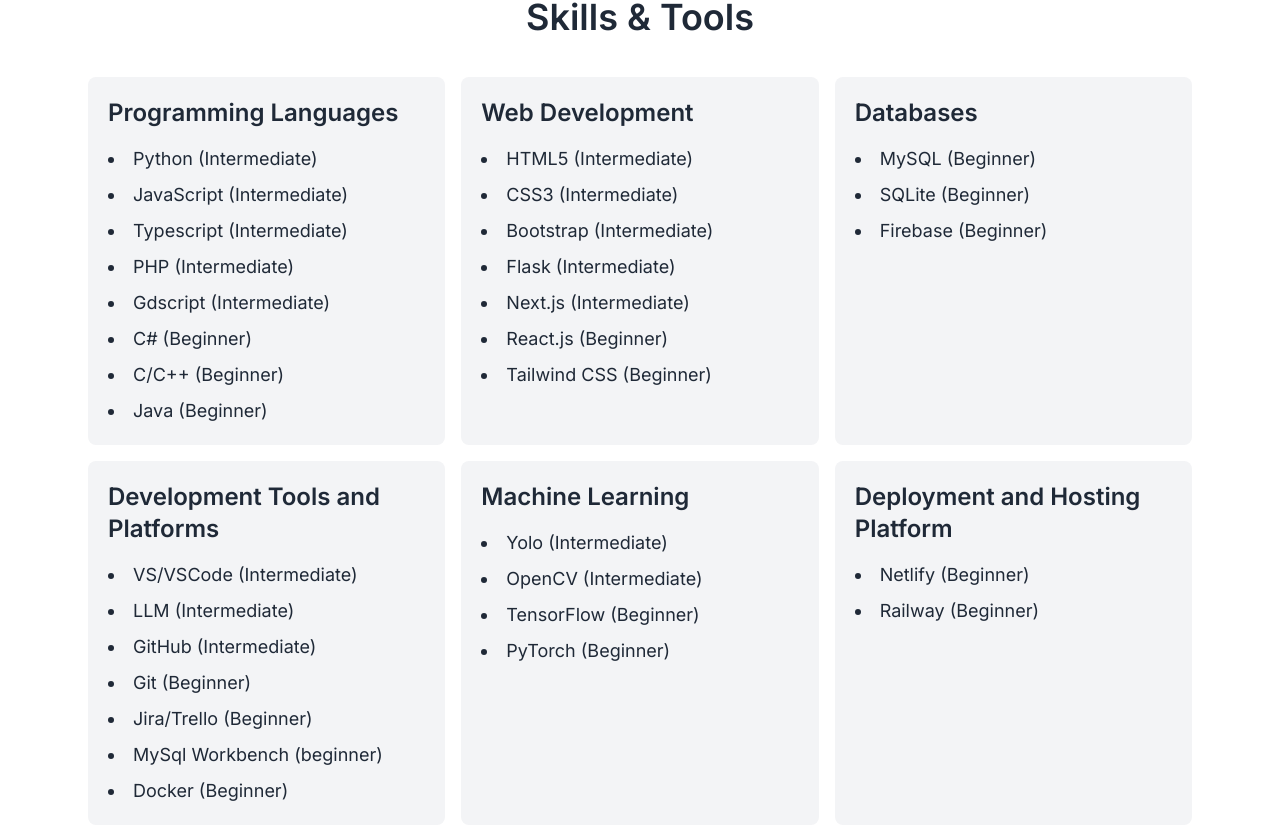
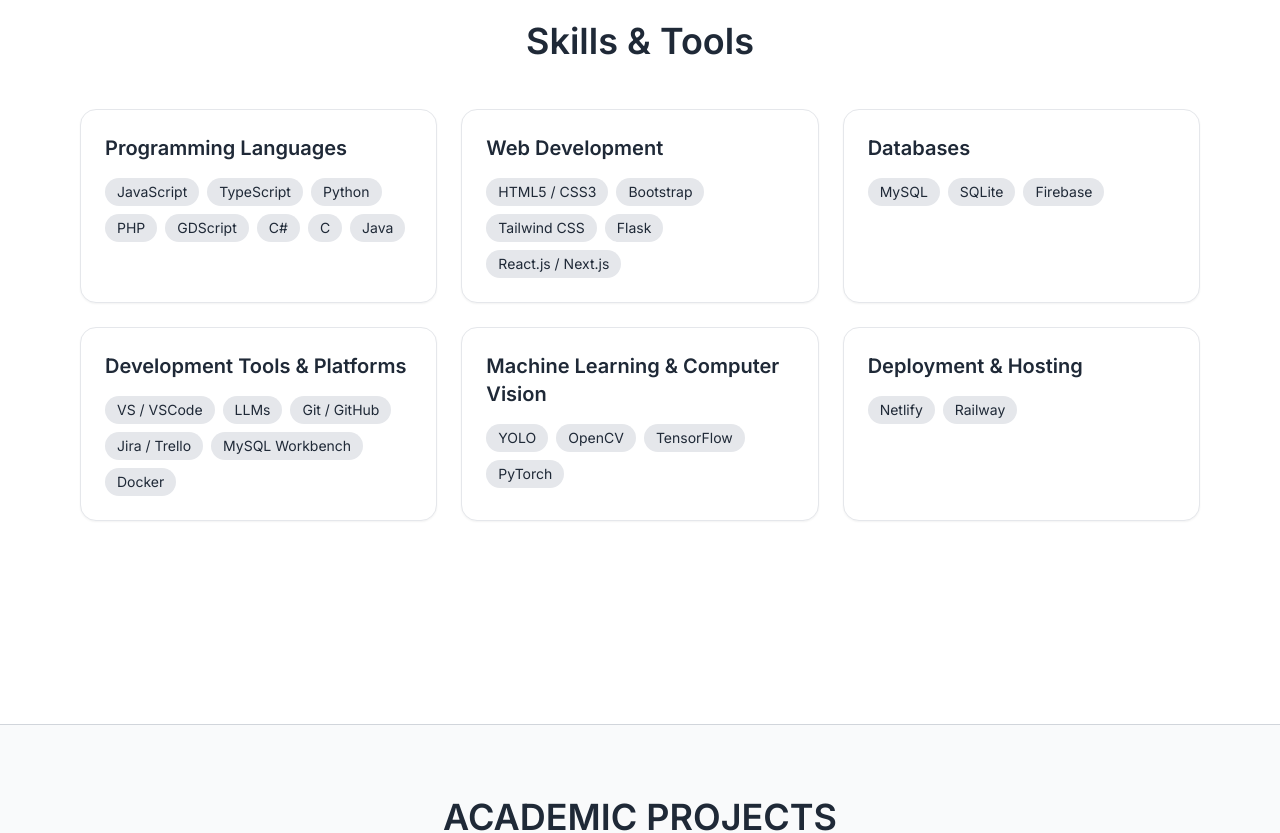
Before and after one commit to BrianShiroe/portfolio-react-typescript-tailwind, a React (Vite) app: page / in a window 1280 px wide. Shown: the part 1725-2558 px from the top of the page. Built offline with nearby package versions, Linux system fonts and the light colour scheme.

Commit message:
about,projects,and skill optimization

```diff
--- a/src/pages/About.tsx
+++ b/src/pages/About.tsx
@@ -41,13 +41,9 @@
       <h2 className="text-4xl font-semibold mb-8 text-center">About Me</h2>
 
       <p className="mb-12 text-lg leading-relaxed text-gray-700 dark:text-gray-300 max-w-4xl mx-auto text-justify">
-        <HL>Cum Laude BSCS graduate</HL>, active in <HL>leadership</HL> with a <HL>multi-awarded thesis</HL> and{" "}
-        <HL>strong academic record</HL>. Former <HL>lead developer</HL> at Calbi, where I architected a{" "}
-        <HL>computer vision AI</HL> with emergent heuristics that audit its operational ontology, enabling anomaly
-        detection and recursive disruptions in self-referential coherence. <HL>Competed in various competitions</HL>,
-        pioneering scalable spaghetti architectures on bleeding-edge frameworks—treating entropy as a feature, not a
-        bug. Transitioned systems from functional to strictly local, continuing my quest to become one of the greatest
-        developers who ever lived.
+        A <HL>Cum Laude Computer Science graduate</HL> specializing in <HL>full-stack software development</HL>. I enjoy{" "}
+        <HL>building software</HL> and understanding how every part of the system works. Recognized with{" "}
+        <HL>multiple awards</HL> for <HL>leadership</HL> and <HL>academic excellence</HL>.
       </p>
 
       {/* 3-column layout for Education, Achievements, Awards */}
--- a/src/pages/ProjectsAcademic.tsx
+++ b/src/pages/ProjectsAcademic.tsx
@@ -141,9 +141,12 @@
             {hashtags.map((tag) => (
               <span
                 key={tag}
-                className="inline-block px-2 py-1 text-base font-mono rounded
-                   text-indigo-700 bg-indigo-100
-                   dark:text-yellow-300 dark:bg-gray-800"
+                className="inline-block px-2 py-1 text-base font-mono rounded transition-all duration-200 transform
+                          text-indigo-700 bg-indigo-100
+                          dark:text-yellow-300 dark:bg-gray-800
+                          hover:bg-blue-200
+                          hover:text-blue-800 dark:hover:text-yellow-200
+                          hover:scale-105"
               >
                 {tag}
               </span>
--- a/src/pages/ProjectsPersonal.tsx
+++ b/src/pages/ProjectsPersonal.tsx
@@ -169,9 +169,12 @@
             {hashtags.map((tag) => (
               <span
                 key={tag}
-                className="inline-block px-2 py-1 text-base font-mono rounded
-                   text-indigo-700 bg-indigo-100
-                   dark:text-yellow-300 dark:bg-gray-800"
+                className="inline-block px-2 py-1 text-base font-mono rounded transition-all duration-200 transform
+                          text-indigo-700 bg-indigo-100
+                          dark:text-yellow-300 dark:bg-gray-800
+                          hover:bg-blue-200
+                          hover:text-blue-800 dark:hover:text-yellow-200
+                          hover:scale-105"
               >
                 {tag}
               </span>
--- a/src/pages/Skills.tsx
+++ b/src/pages/Skills.tsx
@@ -2,56 +2,42 @@
 // Skills section displaying categorized technical proficiencies.
 
 const skills = {
-  "Programming Languages": [
-    "Python (Intermediate)",
-    "JavaScript (Intermediate)",
-    "Typescript (Intermediate)",
-    "PHP (Intermediate)",
-    "Gdscript (Intermediate)",
-    "C# (Beginner)",
-    "C/C++ (Beginner)",
-    "Java (Beginner)",
+  "Programming Languages": ["JavaScript", "TypeScript", "Python", "PHP", "GDScript", "C#", "C", "Java"],
+  "Web Development": ["HTML5 / CSS3", "Bootstrap", "Tailwind CSS", "Flask", "React.js / Next.js"],
+  Databases: ["MySQL", "SQLite", "Firebase"],
+  "Development Tools & Platforms": [
+    "VS / VSCode",
+    "LLMs",
+    "Git / GitHub",
+    "Jira / Trello",
+    "MySQL Workbench",
+    "Docker",
   ],
-  "Web Development": [
-    "HTML5 (Intermediate)",
-    "CSS3 (Intermediate)",
-    "Bootstrap (Intermediate)",
-    "Flask (Intermediate)",
-    "Next.js (Intermediate)",
-    "React.js (Beginner)",
-    "Tailwind CSS (Beginner)",
-  ],
-  Databases: ["MySQL (Beginner)", "SQLite (Beginner)", "Firebase (Beginner)"],
-  "Development Tools and Platforms": [
-    "VS/VSCode (Intermediate)",
-    "LLM (Intermediate)",
-    "GitHub (Intermediate)",
-    "Git (Beginner)",
-    "Jira/Trello (Beginner)",
-    "MySql Workbench (beginner)",
-    "Docker (Beginner)",
-  ],
-  "Machine Learning": ["Yolo (Intermediate)", "OpenCV (Intermediate)", "TensorFlow (Beginner)", "PyTorch (Beginner)"],
-
-  "Deployment and Hosting Platform": ["Netlify (Beginner)", "Railway (Beginner)"],
+  "Machine Learning & Computer Vision": ["YOLO", "OpenCV", "TensorFlow", "PyTorch"],
+  "Deployment & Hosting": ["Netlify", "Railway"],
 };
 
 const Skills = () => (
-  <div className="p-6 max-w-6xl mx-auto">
-    <h1 className="text-4xl font-bold mb-10 text-center">Skills & Tools</h1>
-    <div className="grid grid-cols-1 sm:grid-cols-2 lg:grid-cols-3 gap-4">
+  <div className="px-4 py-12 max-w-6xl mx-auto">
+    <h1 className="text-4xl font-bold mb-12 text-center">Skills & Tools</h1>
+    <div className="grid gap-6 sm:grid-cols-2 lg:grid-cols-3">
       {Object.entries(skills).map(([category, items]) => (
-        <section
+        <div
           key={category}
-          className="p-5 bg-gray-100 rounded-lg dark:bg-gray-800 transition-transform transform hover:scale-[1.02] hover:shadow-md"
+          className="p-6 bg-white dark:bg-gray-900 rounded-2xl shadow-sm border border-gray-200 dark:border-gray-700 transition-all hover:shadow-lg hover:scale-[1.01]"
         >
-          <h2 className="text-2xl font-semibold mb-4">{category}</h2>
-          <ul className="list-disc list-inside space-y-2 text-lg">
+          <h2 className="text-xl font-semibold text-gray-800 dark:text-gray-100 mb-4">{category}</h2>
+          <div className="flex flex-wrap gap-2">
             {items.map((skill) => (
-              <li key={skill}>{skill}</li>
+              <span
+                key={skill}
+                className="text-sm px-3 py-1 rounded-full bg-gray-200 dark:bg-gray-700 text-gray-800 dark:text-gray-200 transition-all duration-200 transform hover:scale-105 hover:bg-blue-100 dark:hover:bg-blue-800 hover:text-blue-800 dark:hover:text-blue-200"
+              >
+                {skill}
+              </span>
             ))}
-          </ul>
-        </section>
+          </div>
+        </div>
       ))}
     </div>
   </div>
```
